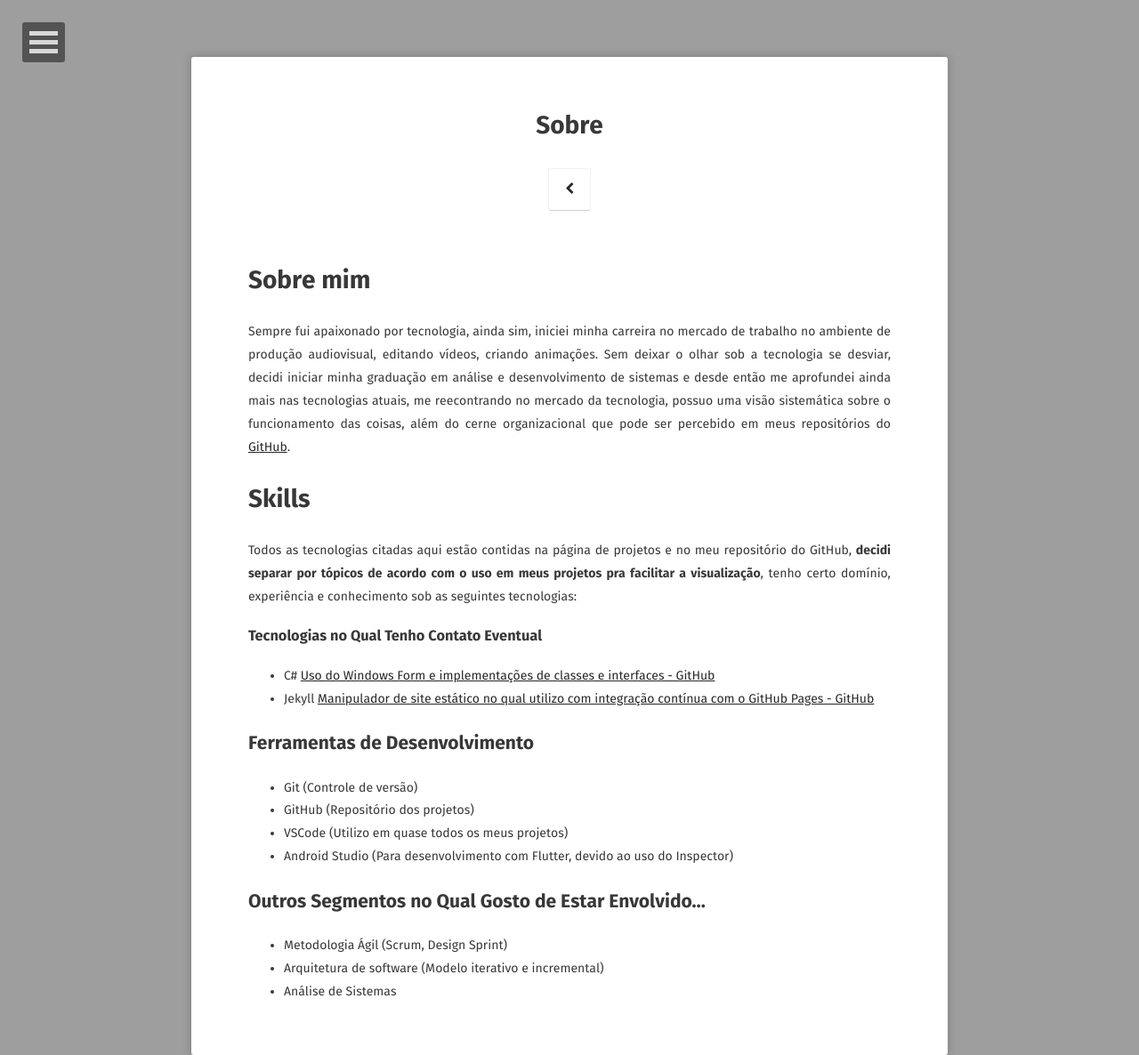
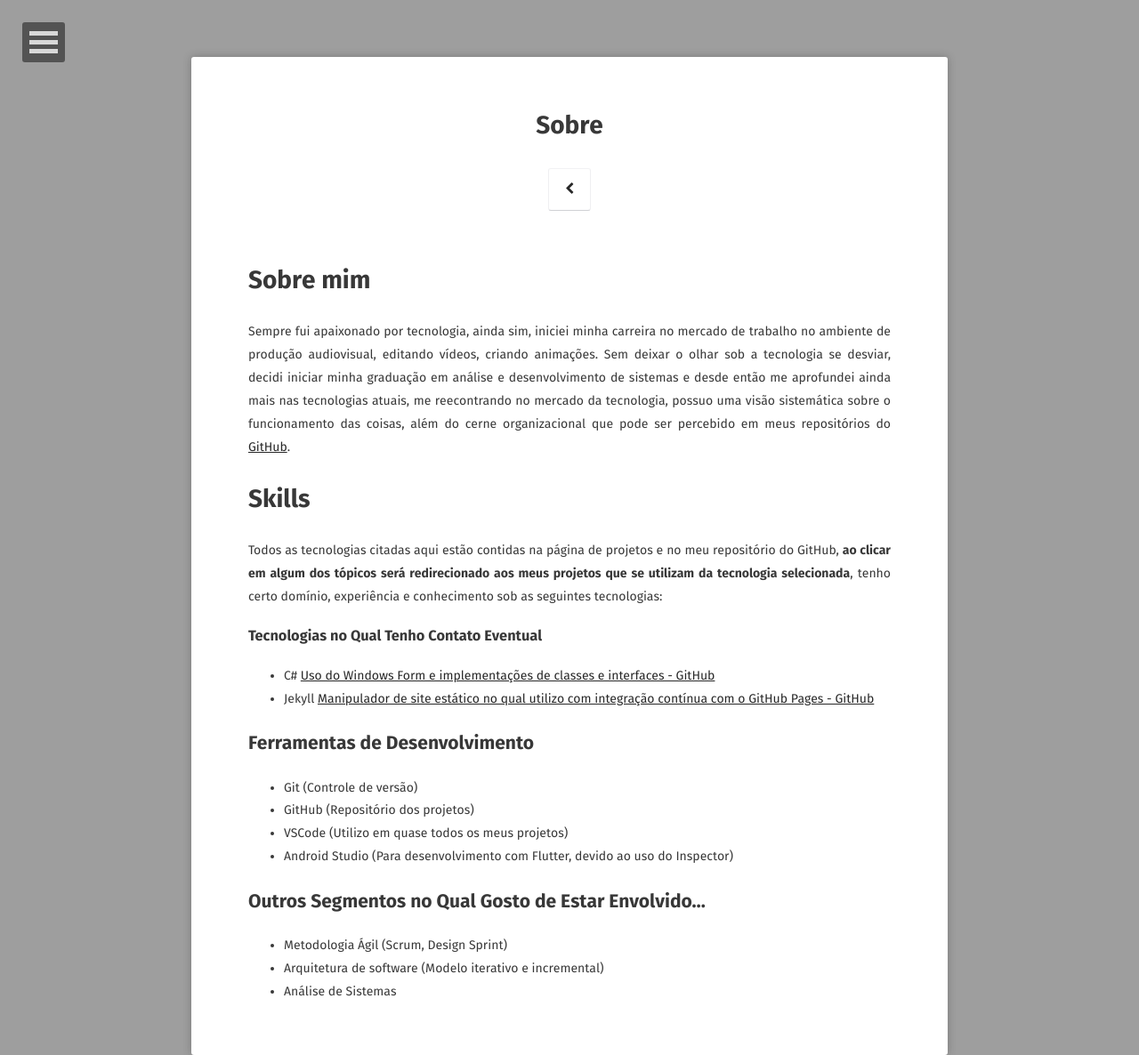
Before and after one commit to jsdaniell/jsdaniell.github.io, a Jekyll site: the page built from about/index.md, in a window 1280 px wide. Shown: the whole page at 89% size. Built offline with Jekyll 4.4.1, drawn with Linux system fonts in a browser that asks for light colours; some web fonts are replaced; a file with an impossible date is left out.

```diff
--- a/about/index.md
+++ b/about/index.md
@@ -12,7 +12,9 @@ Sempre fui apaixonado por tecnologia, ainda sim, iniciei minha carreira no merca
 
 # Skills
 
-Todos as tecnologias citadas aqui estão contidas na página de projetos e no meu repositório do GitHub, **decidi separar por tópicos de acordo com o uso em meus projetos pra facilitar a visualização**, tenho certo domínio, experiência e conhecimento sob as seguintes tecnologias:
+Todos as tecnologias citadas aqui estão contidas na página de projetos e no meu repositório do GitHub, **ao clicar em algum dos tópicos será redirecionado aos meus projetos que se utilizam da tecnologia selecionada**, tenho certo domínio, experiência e conhecimento sob as seguintes tecnologias:
+
+
 
 
 ### Tecnologias no Qual Tenho Contato Eventual
```
Also changed, not shown: _posts/2019-02-16-firebaseflutter.md (renamed from _posts/2019-16-02-firebaseflutter.md, +1 -1 lines).
